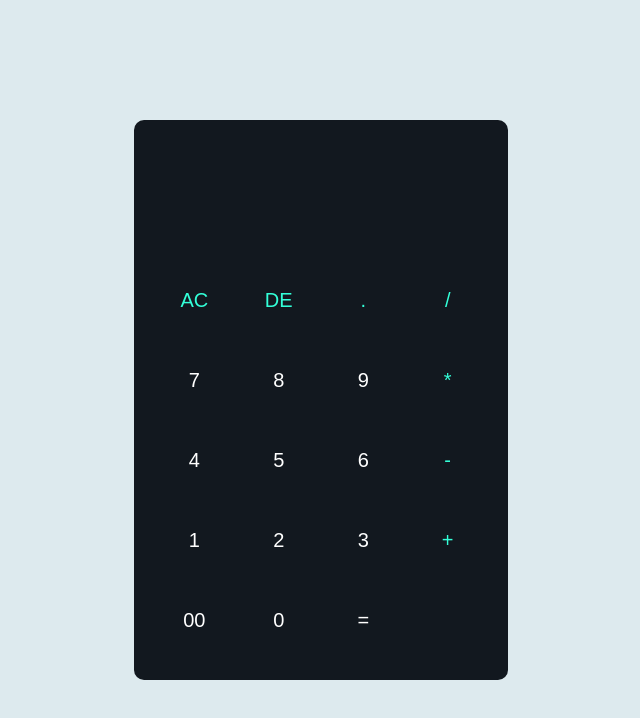
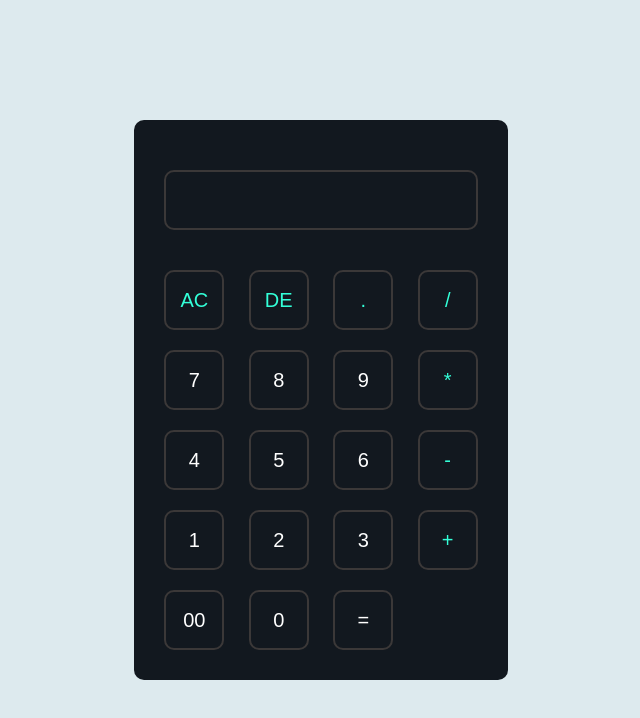
Before and after one commit to Pallavi-Shtgr/calculator, a plain HTML site: page index.html in a window 1280 px wide. Shown: the whole page, without its empty margins (319-959 px from the left). Drawn offline with Linux system fonts and the light colour scheme.

Commit message:
Calculator program using html and css

```diff
--- a/style.css
+++ b/style.css
@@ -18,7 +18,7 @@
     border-radius: 10px;
 }
 .calculator form input{
-    border: 0;
+    border: 2px solid rgb(59, 56, 56);
     outline: 0;
     width: 60px;
     height: 60px;
@@ -29,6 +29,7 @@
     color: #fff;
     cursor: pointer;
     margin: 10px;
+
 }
 form .display{
     display: flex;
```
